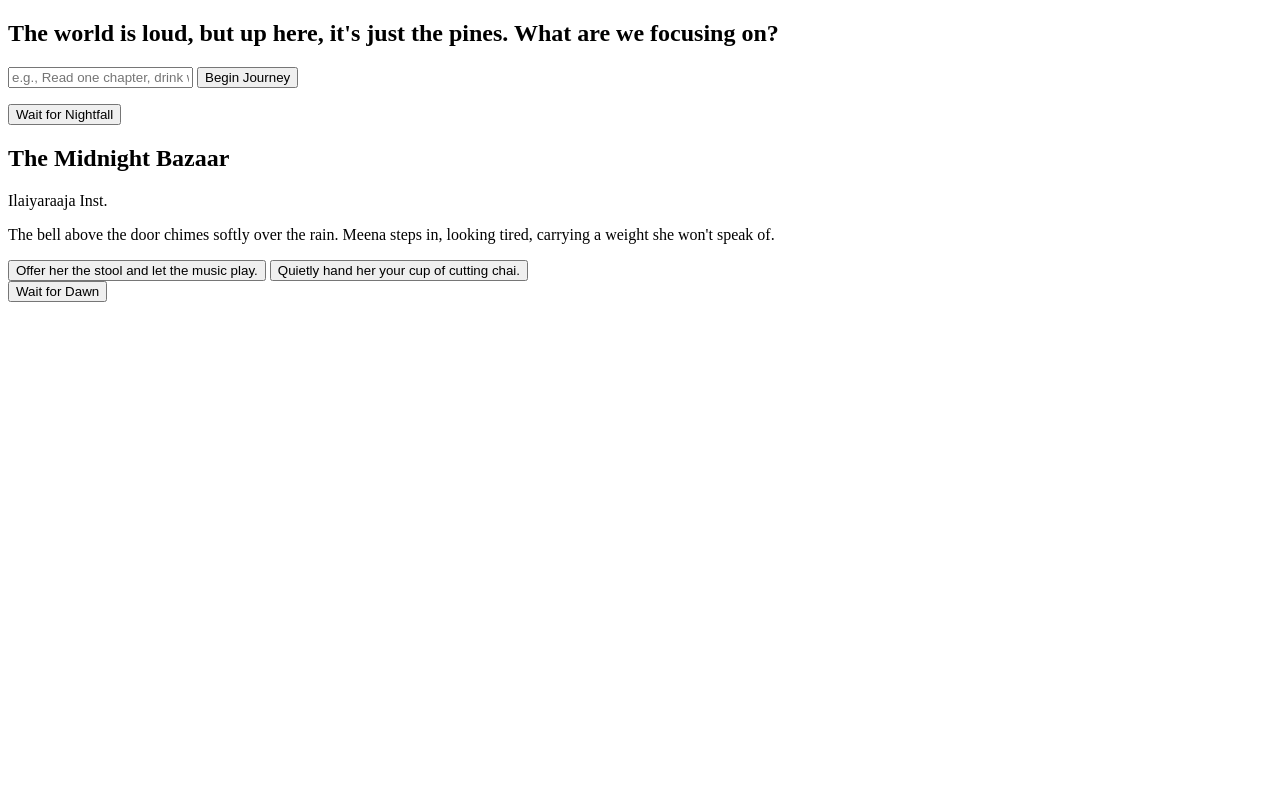
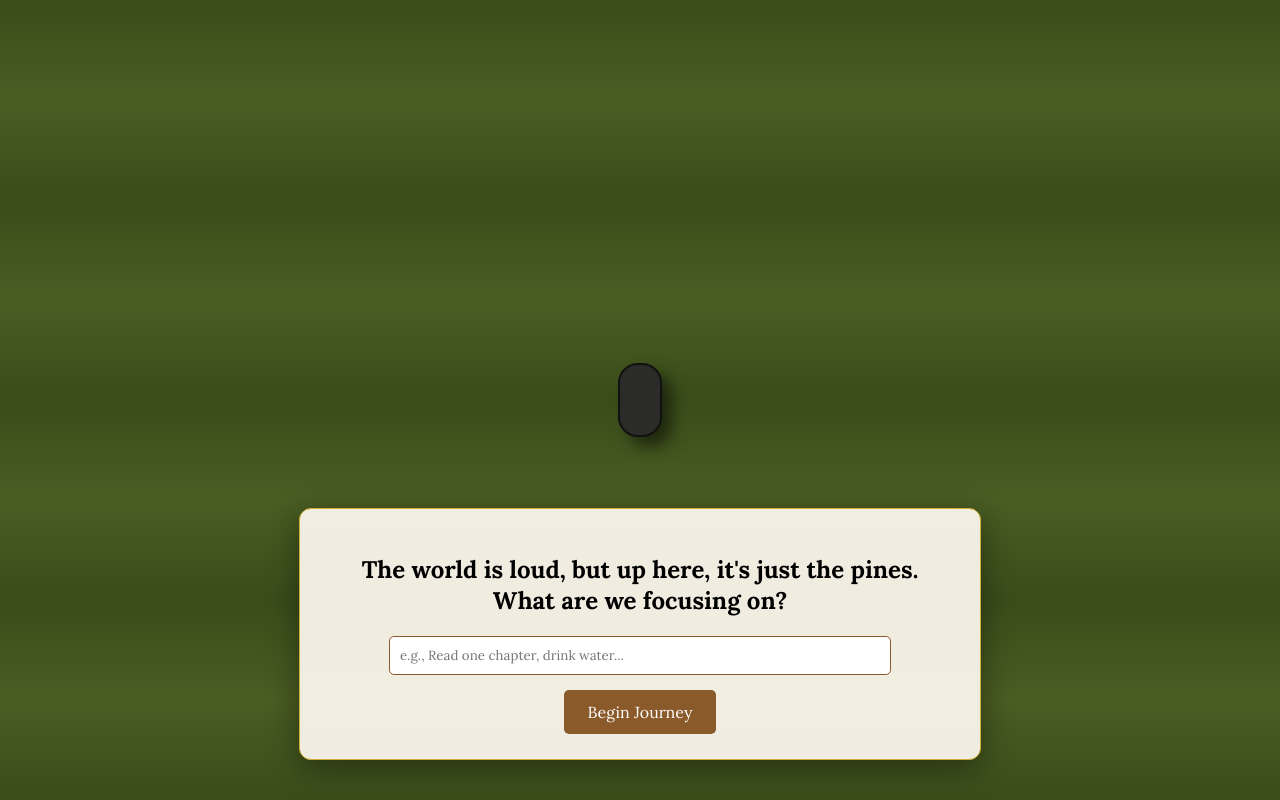
Before and after one commit to Shri-v25/room-on-the-roof, a plain HTML site: page index.html in a window 1280 px wide. Drawn offline with Linux system fonts and the light colour scheme.

Commit message:
Update style.css

```diff
--- a/style.css
+++ b/style.css
@@ -1,51 +1,112 @@
-<!DOCTYPE html>
-<html lang="en">
-<head>
-    <meta charset="UTF-8">
-    <meta name="viewport" content="width=device-width, initial-scale=1.0">
-    <title>Room on the Roof: Focus Sanctuary</title>
-    <link rel="stylesheet" href="style.css">
-</head>
-<body>
-    <div id="atmosphere-filter"></div>
+@import url('https://fonts.googleapis.com/css2?family=Lora:ital,wght@0,400;0,700;1,400&display=swap');
 
-    <div id="day-container" class="game-container">
-        <div class="scrolling-path" id="forest-path"></div>
+body, html {
+    margin: 0; padding: 0; height: 100%;
+    font-family: 'Lora', serif; /* Ruskin Bond bookish vibe */
+    background-color: #1a1a1a; overflow: hidden;
+}
 
-        <div class="rusty-character"></div>
+.hidden { display: none !important; }
 
-        <div class="ui-panel" id="focus-ui">
-            <h2 id="story-text">The world is loud, but up here, it's just the pines. What are we focusing on?</h2>
-            <input type="text" id="task-input" placeholder="e.g., Read one chapter, drink water...">
-            <button id="start-walk">Begin Journey</button>
-            <div id="timer-display"></div>
+/* The Magic Lighting Filter */
+#atmosphere-filter {
+    position: absolute; top: 0; left: 0; width: 100%; height: 100%;
+    pointer-events: none; z-index: 10;
+    transition: background-color 2s ease; mix-blend-mode: multiply;
+}
 
-            <div id="bros-story" class="hidden">
-                <p id="bros-text"></p>
-                <button id="go-to-night">Wait for Nightfall</button>
-            </div>
-        </div>
-    </div>
+/* DAYTIME STYLES */
+.game-container {
+    position: relative; width: 100vw; height: 100vh;
+    display: flex; justify-content: center; align-items: center;
+}
 
-    <div id="night-sanctuary" class="hidden">
-        <h2 class="sanctuary-title">The Midnight Bazaar</h2>
-        <div class="record-player">
-            <div class="record" id="vinyl-disc">
-                <div class="record-label">Ilaiyaraaja Inst.</div>
-            </div>
-            <div class="tonearm" id="stylus"></div>
-        </div>
+.scrolling-path {
+    position: absolute; width: 100%; height: 200%;
+    /* You can replace this color with an actual image URL of the glowing path later! */
+    background: repeating-linear-gradient(180deg, #3a4d1a, #4a5d23 50%, #3a4d1a 100%);
+    background-size: 100% 200px;
+    animation: walkPath 8s linear infinite paused;
+}
 
-        <div id="story-event" class="hidden">
-            <p id="event-text">The bell above the door chimes softly over the rain. Meena steps in, looking tired, carrying a weight she won't speak of.</p>
-            <div class="choice-buttons">
-                <button onclick="makeChoice('listen')">Offer her the stool and let the music play.</button>
-                <button onclick="makeChoice('tea')">Quietly hand her your cup of cutting chai.</button>
-            </div>
-            <button id="reset-day" class="hidden" onclick="resetToDawn()">Wait for Dawn</button>
-        </div>
-    </div>
+@keyframes walkPath {
+    from { background-position: 0 0; }
+    to { background-position: 0 200px; }
+}
 
-    <script src="script.js"></script>
-</body>
-</html>
+.rusty-character {
+    width: 40px; height: 70px; background-color: #2b2b2b;
+    border: 2px solid #111; border-radius: 20px;
+    position: absolute; z-index: 5;
+    box-shadow: 10px 10px 15px rgba(0,0,0,0.5);
+}
+
+.ui-panel {
+    position: absolute; bottom: 40px;
+    background: rgba(250, 245, 235, 0.95);
+    padding: 25px 40px; border-radius: 12px;
+    z-index: 20; text-align: center; max-width: 600px;
+    box-shadow: 0 8px 32px rgba(0,0,0,0.4);
+    border: 1px solid #d4af37;
+}
+
+#task-input {
+    width: 80%; padding: 10px; margin-bottom: 15px;
+    border: 1px solid #8b5a2b; border-radius: 5px; font-family: 'Lora', serif;
+}
+
+button {
+    background-color: #8b5a2b; color: white; border: none;
+    padding: 12px 24px; border-radius: 5px; cursor: pointer;
+    font-family: 'Lora', serif; font-size: 16px; transition: 0.3s;
+}
+
+button:hover { background-color: #a06b35; transform: translateY(-2px); }
+
+/* NIGHTTIME STYLES */
+#night-sanctuary {
+    position: absolute; width: 100%; height: 100%;
+    background-color: #1a1410; /* Deep, warm, dusty brown */
+    display: flex; flex-direction: column; align-items: center; justify-content: center;
+    z-index: 30;
+}
+
+.sanctuary-title { color: #d4af37; font-style: italic; margin-bottom: 30px; text-shadow: 2px 2px 4px #000; }
+
+.record-player {
+    position: relative; width: 280px; height: 280px;
+    background: #2a231d; border-radius: 10px;
+    box-shadow: inset 0 0 20px #000, 0 10px 30px rgba(0,0,0,0.8);
+    margin-bottom: 30px; cursor: pointer;
+}
+
+.record {
+    width: 240px; height: 240px; background: #111;
+    border-radius: 50%; position: absolute; top: 20px; left: 20px;
+    box-shadow: inset 0 0 0 5px #1a1a1a, inset 0 0 0 10px #111, inset 0 0 0 15px #1a1a1a;
+    display: flex; align-items: center; justify-content: center;
+    transition: transform 0.3s ease;
+}
+
+.spinning { animation: spinRecord 4s linear infinite; }
+@keyframes spinRecord { 100% { transform: rotate(360deg); } }
+
+.record-label {
+    width: 70px; height: 70px; background: #d4af37;
+    border-radius: 50%; text-align: center; line-height: 70px;
+    font-size: 10px; font-weight: bold; color: #333;
+}
+
+#story-event {
+    background: rgba(42, 35, 29, 0.9); padding: 20px; border-radius: 8px;
+    color: #e0d0c1; max-width: 500px; text-align: center;
+    border: 1px solid #5c4b39;
+}
+
+.choice-buttons button {
+    display: block; width: 100%; margin: 10px 0;
+    background: #3e3226; border: 1px solid #5c4b39;
+    color: #e0d0c1; text-align: left;
+}
+
+.choice-buttons button:hover { background: #5c4b39; transform: translateX(5px); }
```
